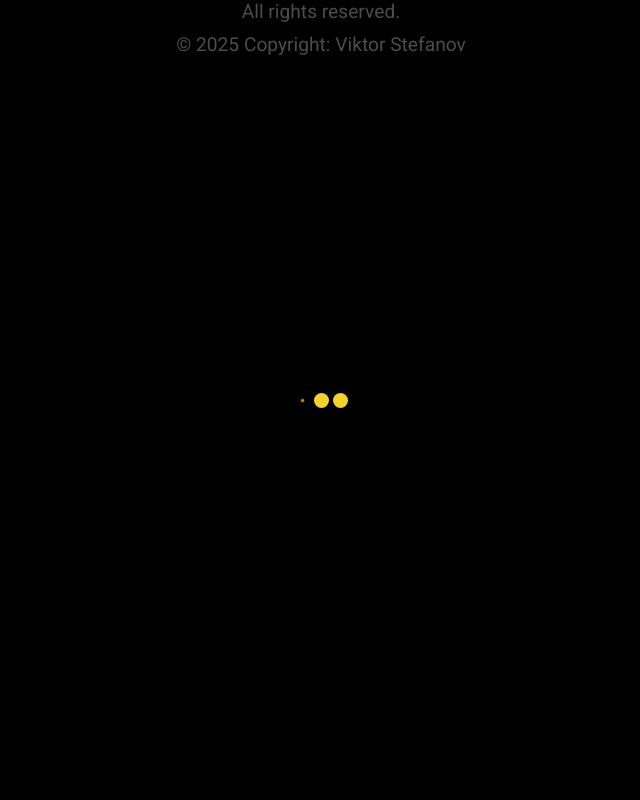
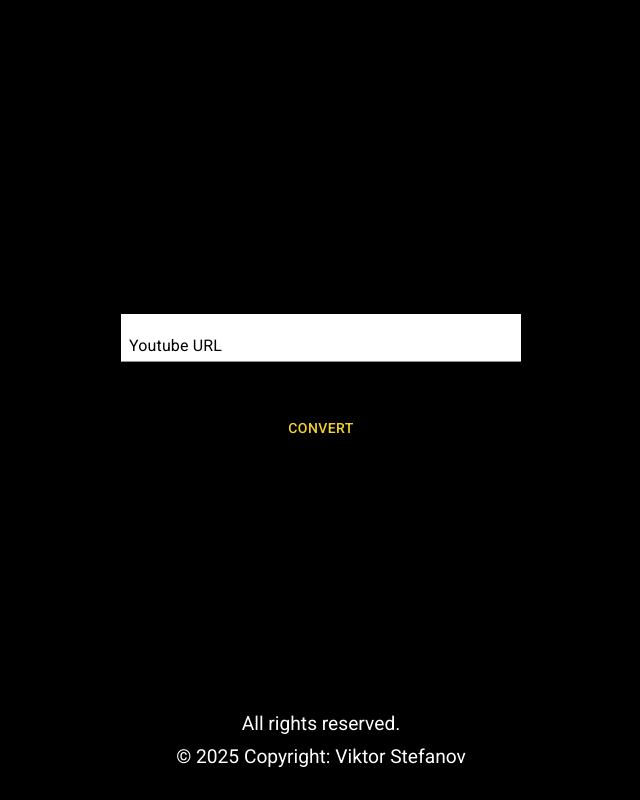
Before and after one commit to viiktorstefanov/url-to-mp3, a React (Vite) app: page / in a window 1280 px wide. Shown: the whole page, without its empty margins (319-959 px from the left). Built offline with nearby package versions, Linux system fonts and the light colour scheme; no server answers.

Commit message:
adding form component

```diff
--- a/src/App.tsx
+++ b/src/App.tsx
@@ -1,28 +1,24 @@
 import { useState } from "react";
 import "./App.css";
 
-import DownloadButton from "./components/DownloadButton/DownloadButton";
 import Footer from "./components/Footer/Footer";
 import Loader from "./components/Loader/Loader";
-
+import Form from "./components/Form/Form";
 
 function App() {
-  const [ isLoading, setIsLoading ] = useState<boolean>(true);
-  const [ error, setError ] = useState<string | boolean>(false);
-  const [ downloadUrl, setDownloadUrl ] = useState<string | boolean>(false);
+  const [ isLoading, setIsLoading ] = useState(false);
 
-  const getDownloadUrl = (url: string) => {
-    setDownloadUrl(url)
-  };
-
-  const showError = (errorMessage: string) => {
-    setError(errorMessage);
+  const switchLoading = () => {
+    setIsLoading((prev) => !prev);
   };
 
   return (
     <main className="main">
+
       <Loader isLoading={isLoading} />
-      {downloadUrl && <DownloadButton />}
+
+      <Form switchLoading={switchLoading} />
+
       <Footer />
     </main>
   );
--- /dev/null
+++ b/src/components/Form/Form.tsx
@@ -0,0 +1,106 @@
+import React, { useState } from "react";
+import DownloadButton from "../DownloadButton/DownloadButton";
+import request from "../../service/api";
+import ConvertButton from "../ConvertButton/ConvertButton";
+import { TextField } from "@mui/material";
+import styled from "styled-components";
+
+type FormProps = {
+  switchLoading: () => void;
+};
+
+type FormState = {
+  downloadUrl: string;
+  error: string | null;
+};
+
+const Form: React.FC<FormProps> = ({ switchLoading }) => {
+  const [state, setState] = useState<FormState>({
+    downloadUrl: "",
+    error: null,
+  });
+
+  const onSubmit = async (e: React.FormEvent) => {
+    setState((prev) => ({ ...prev, error: null }));
+    e.preventDefault();
+
+    if (state.downloadUrl) {
+      try {
+        switchLoading();
+        const responseUrl = await request(state.downloadUrl);
+
+        setState((prevState) => ({
+          ...prevState,
+          downloadUrl: responseUrl,
+        }));
+      } catch (error: any) {
+        if (error.response.data.message) {
+          setState((prevState) => ({
+            ...prevState,
+            error: error.response.data.message,
+          }));
+        }
+      } finally {
+        switchLoading();
+      }
+    }
+  };
+
+  const onChange = (e: React.ChangeEvent<HTMLInputElement>) => {
+    setState((prevState) => ({
+      ...prevState,
+      downloadUrl: e.target.value,
+    }));
+  };
+
+  return (
+    <StyledForm onSubmit={onSubmit}>
+      <StyledInput
+        id="standard-basic"
+        label="Youtube URL"
+        variant="standard"
+        onChange={onChange}
+      />
+      {state.downloadUrl?.length === 0 && <ConvertButton />}
+      {state.downloadUrl?.length > 0 && (
+        <DownloadButton url={state.downloadUrl} />
+      )}
+      {state.error && <StyledSpan>{state.error}</StyledSpan>}
+    </StyledForm>
+  );
+};
+
+const StyledForm = styled.form`
+  display: flex;
+  flex-direction: column;
+  justify-content: center;
+  align-items: center;
+  padding: 3rem 0 0 0;
+  gap: 3rem;
+  margin: auto;
+`;
+
+const StyledInput = styled(TextField)({
+  maxWidth: "600px",
+  width: "400px",
+  backgroundColor: "#ffffff",
+  "& .MuiInputBase-input": {
+    paddingLeft: "0.5rem",
+  },
+  "& .MuiInputLabel-root": {
+    color: "#000",
+    paddingLeft: "0.5rem",
+  },
+  "& .MuiInputLabel-root.Mui-focused": {
+    color: "#000",
+  },
+  "& .MuiInput-underline:after": {
+    borderBottomColor: "rgb(205, 177, 36)",
+  },
+});
+
+const StyledSpan = styled.span`
+  color: #d32f2f;
+`;
+
+export default Form;
```
